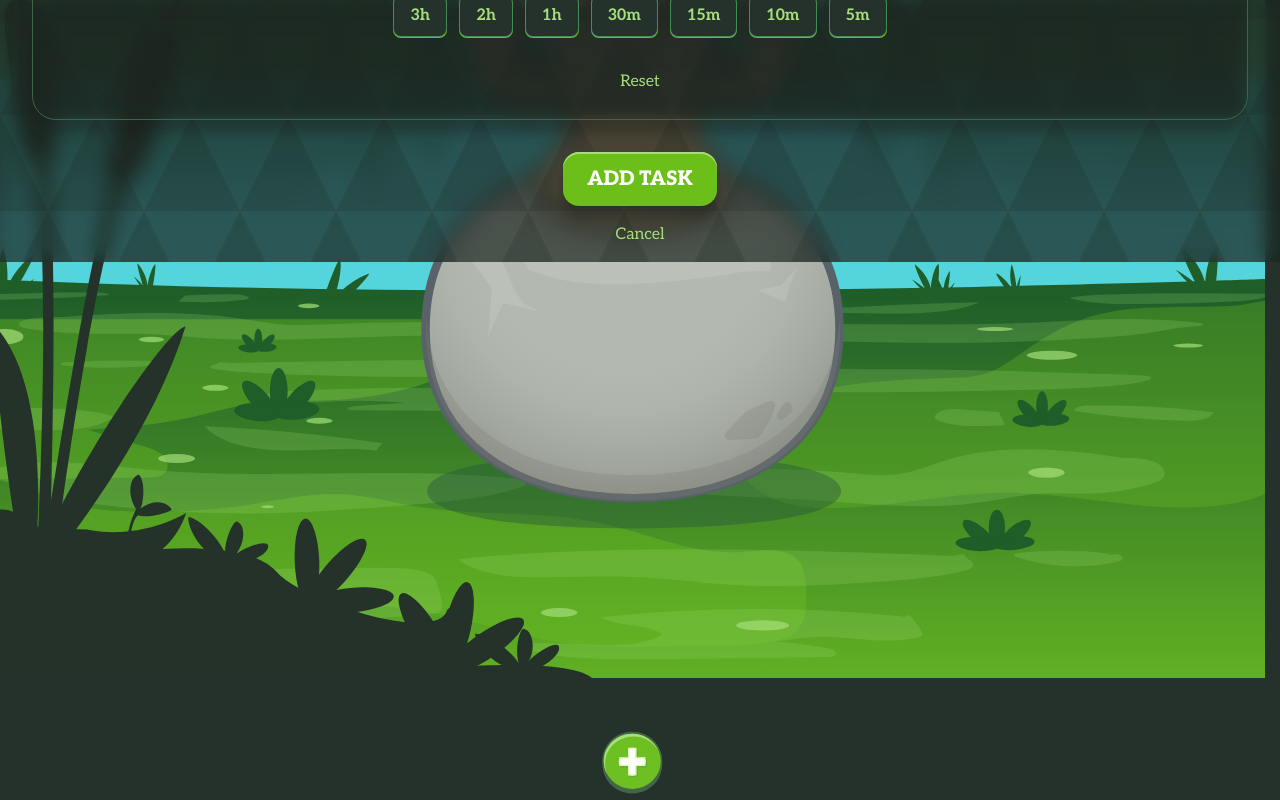
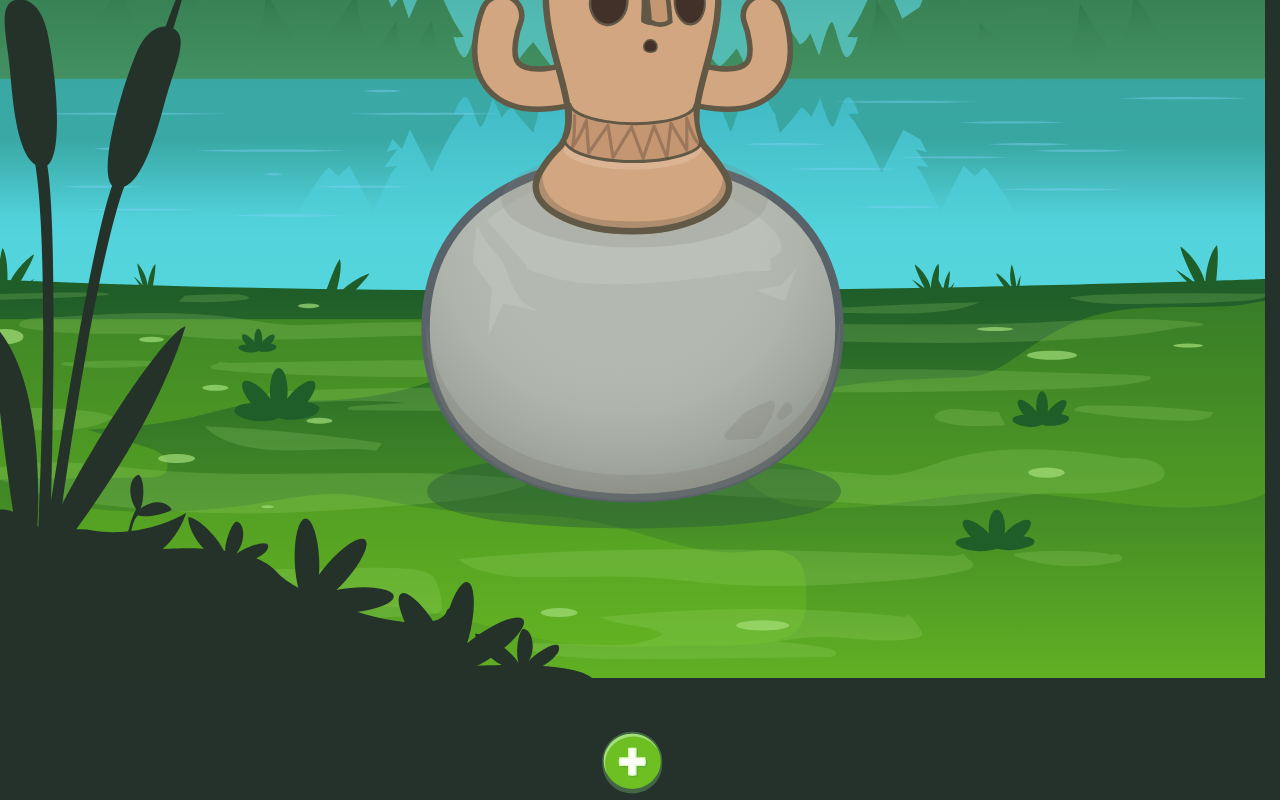
Before and after one commit to GaryWintle/kofun, a Next.js app: page / in a window 1280 px wide. Both pictures are taken after a click on the button 632 px from the left and 1430 px from the top of the page. Shown: the part 667-1467 px from the top of the page. Built offline with nearby package versions, Linux system fonts and the light colour scheme.

Commit message:
adding vaul

```diff
--- a/package.json
+++ b/package.json
@@ -15,6 +15,7 @@
     "next": "^16.2.1",
     "react": "19.2.3",
     "react-dom": "19.2.3",
+    "vaul": "^1.1.2",
     "zustand": "^5.0.12"
   },
   "devDependencies": {
--- a/src/components/KofunApp/KofunApp.jsx
+++ b/src/components/KofunApp/KofunApp.jsx
@@ -8,6 +8,7 @@ import TaskList from '@/components/TaskList/TaskList';
 import TaskForm from '@/components/TaskForm/TaskForm';
 import useTimer from '@/hooks/useTimer';
 import { motion, AnimatePresence } from 'motion/react';
+import { Drawer } from 'vaul';
 import { buttonPress } from '@/animations/variants';
 
 const KofunApp = () => {
@@ -85,11 +86,18 @@ const KofunApp = () => {
       >
         <img src="/buttons-icons/kofun-button-addtask.svg" />
       </motion.button>
-      <AnimatePresence>
-        {taskModule && (
-          <TaskForm onAddTask={handleAddTask} setTaskModule={setTaskModule} />
-        )}
-      </AnimatePresence>
+      <Drawer.Root open={taskModule} onOpenChange={setTaskModule}>
+        <Drawer.Portal>
+          <Drawer.Overlay />
+          <Drawer.Content
+            className={styles.moduleWrapper}
+            style={{ height: '100dvh' }}
+            snapPoints={[1]}
+          >
+            <TaskForm onAddTask={handleAddTask} setTaskModule={setTaskModule} />
+          </Drawer.Content>
+        </Drawer.Portal>
+      </Drawer.Root>
     </div>
   );
 };
--- a/src/components/KofunApp/KofunApp.module.css
+++ b/src/components/KofunApp/KofunApp.module.css
@@ -2,6 +2,13 @@
   position: relative;
   display: flex;
   flex-direction: column;
+}
+
+.moduleWrapper {
+  display: flex;
+  flex-direction: column;
+  height: 100dvh;
+  overflow-y: auto;
 }
 
 .addTaskButton {
--- a/src/components/TaskForm/TaskForm.module.css
+++ b/src/components/TaskForm/TaskForm.module.css
@@ -1,4 +1,5 @@
-.moduleWrapper {
+/* This is below is from before i added Vaul */
+/* .moduleWrapper {
   display: flex;
   flex-direction: column;
   position: fixed;
@@ -6,7 +7,7 @@
   max-height: 75dvh;
   width: 100%;
   z-index: 100;
-}
+} */
 
 /* Header Section */
 
@@ -48,6 +49,7 @@
 }
 
 .container {
+  flex: 1;
   display: flex;
   flex-direction: column;
   /* margin-inline: 1rem; */
```
Also changed, not shown: 1 other file (tests, documents, lock files or other folders).
